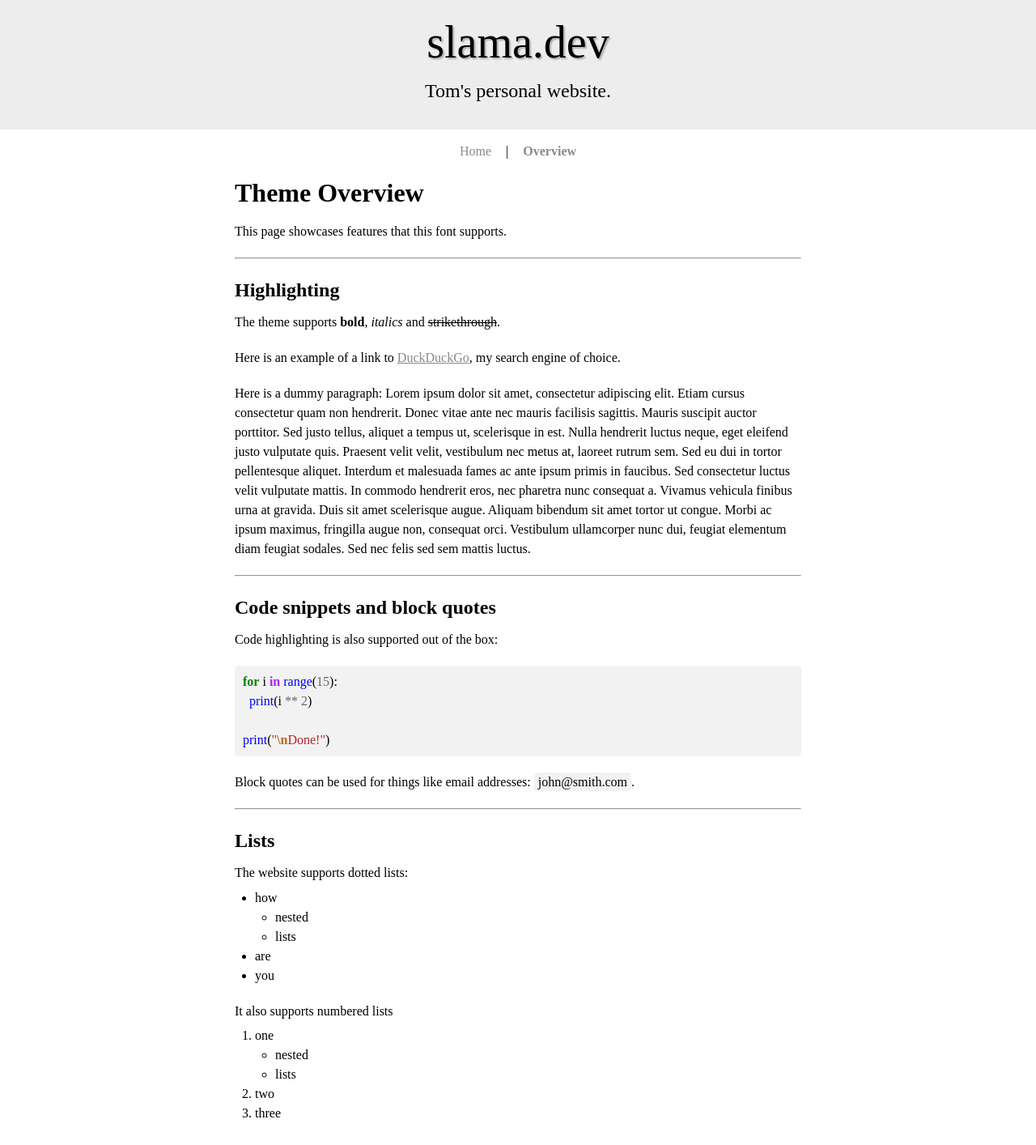
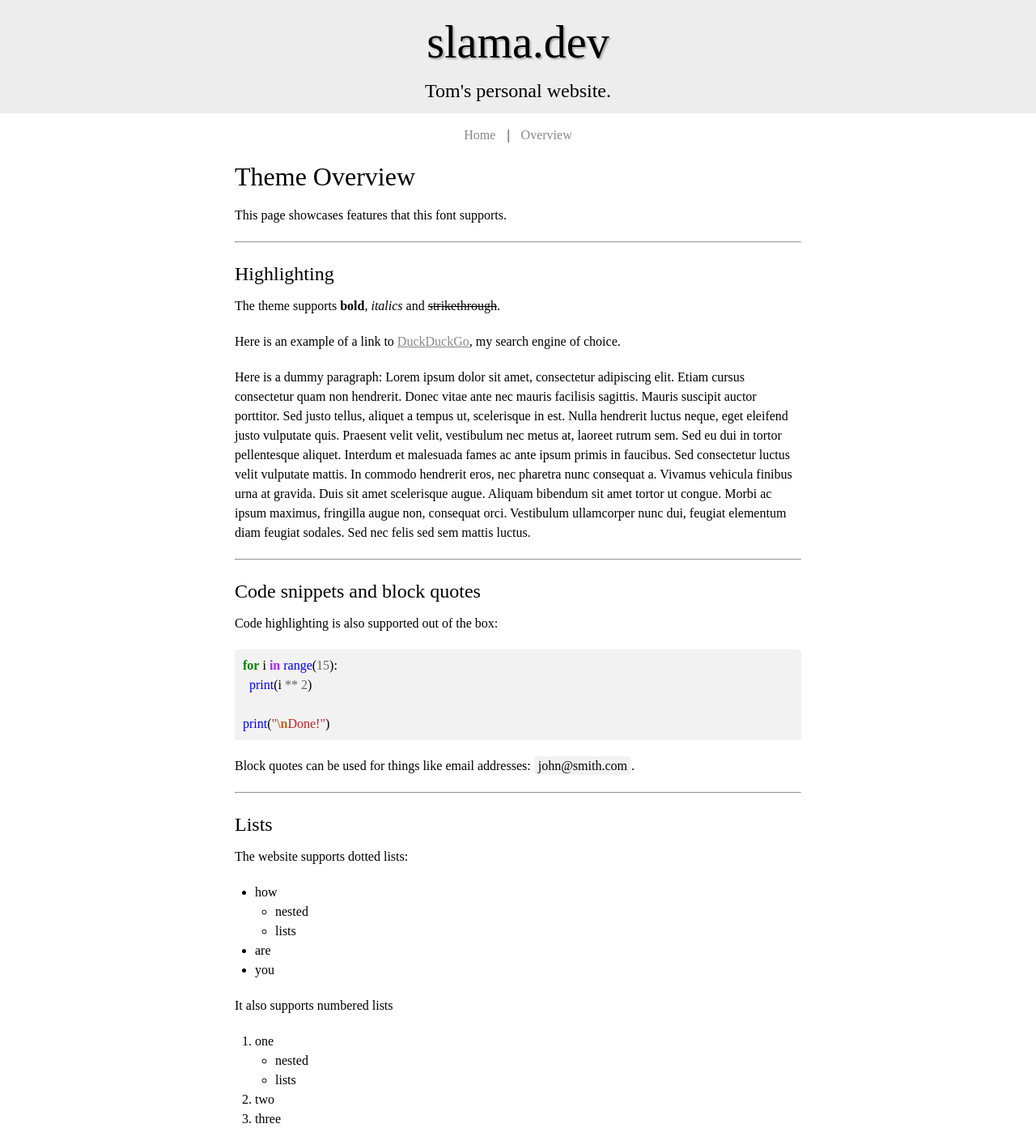
Before and after one commit to xiaoxiae/slama.dev, a Jekyll site: the page built from overview.md, in a window 1280 px wide. Shown: the whole page at 81% size. Built offline with Jekyll 4.4.1, drawn with Linux system fonts in a browser that asks for light colours; some web fonts are replaced.

Commit message:
adjust spacing and font weight

```diff
--- a/_sass/_main.scss
+++ b/_sass/_main.scss
@@ -19,7 +19,7 @@ $website-padding: 25px;  // left/right padding of website content
 $header-padding: 10px;           // top/bottom padding of header
 $navigation-padding: 15px;       // top/bottom padding of navbar
 
-$navigation-item-spacing: 28px;  // spacing between each of the navigation items
+$navigation-item-spacing: 20px;  // spacing between each of the navigation items
 
 $code-padding: 4px;  // padding for inline code will be this, and double this for regular code
 
@@ -69,7 +69,7 @@ $list-item-left-padding: 25px;  // makes it so bullets don't stick out the page
   }
 }
 
-.current-page-item {font-weight: bold !important;}
+.current-page-item {font-weight: 500 !important;}
 
 /* title formatting */
 .title {
@@ -81,7 +81,7 @@ $list-item-left-padding: 25px;  // makes it so bullets don't stick out the page
 
   p {
     font-size: $description-size;
-    padding-bottom: 0px;
+    margin-bottom: 0px;
   }
 }
 
@@ -126,7 +126,6 @@ body {
 
   ul, ol {
     padding-left: $list-item-left-padding;
-    margin-top: -$line-spacing / 1.5;
     padding-bottom: $line-spacing;
   }
 
@@ -136,6 +135,9 @@ body {
   }
 
   p, hr {margin-bottom: $line-spacing;}
+
+  h1, h2, h3 {font-weight:normal;}
+
   h1 {padding-bottom: $h1-spacing;}
   h2 {padding-bottom: $h2-spacing;}
   h3 {padding-bottom: $h3-spacing;}
```
